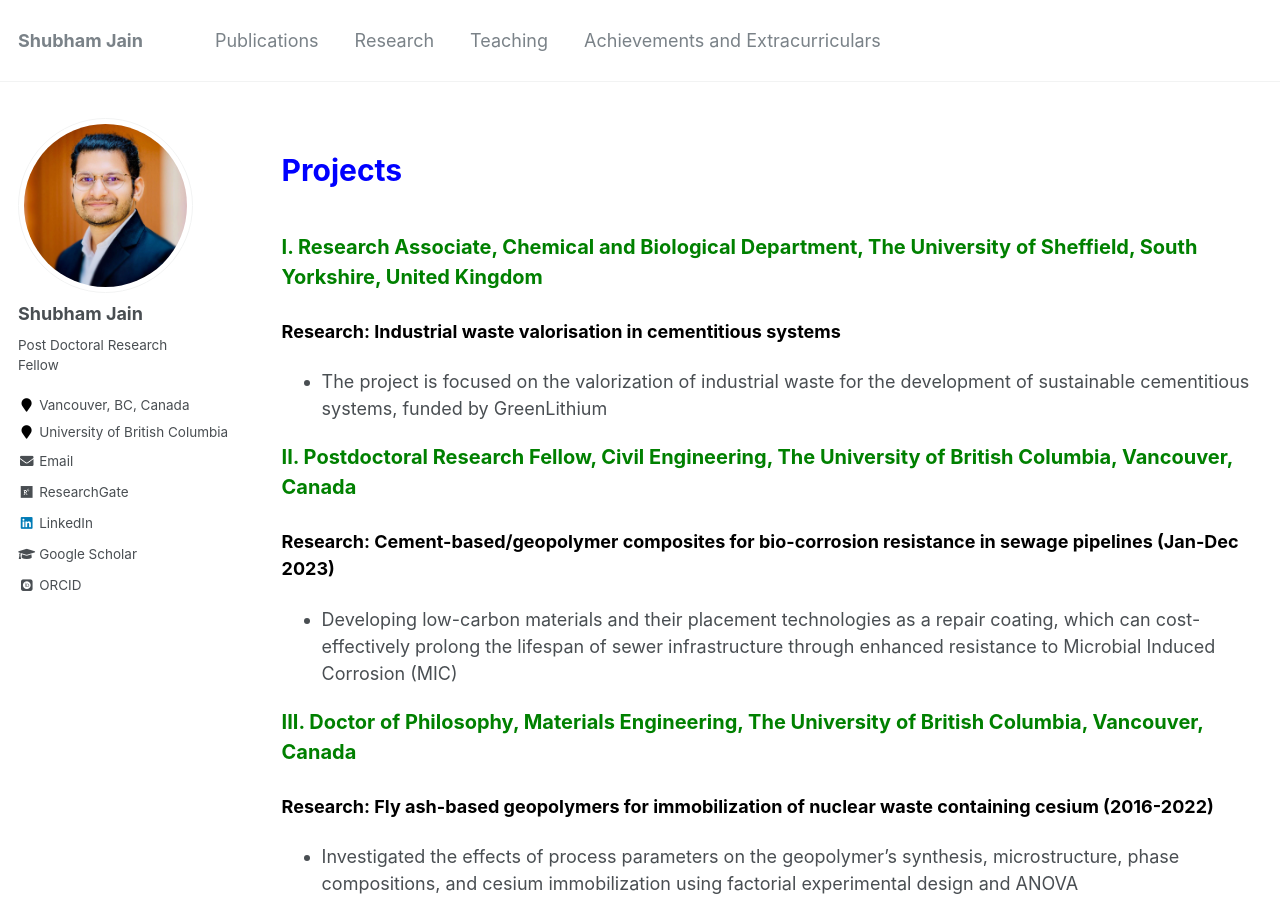
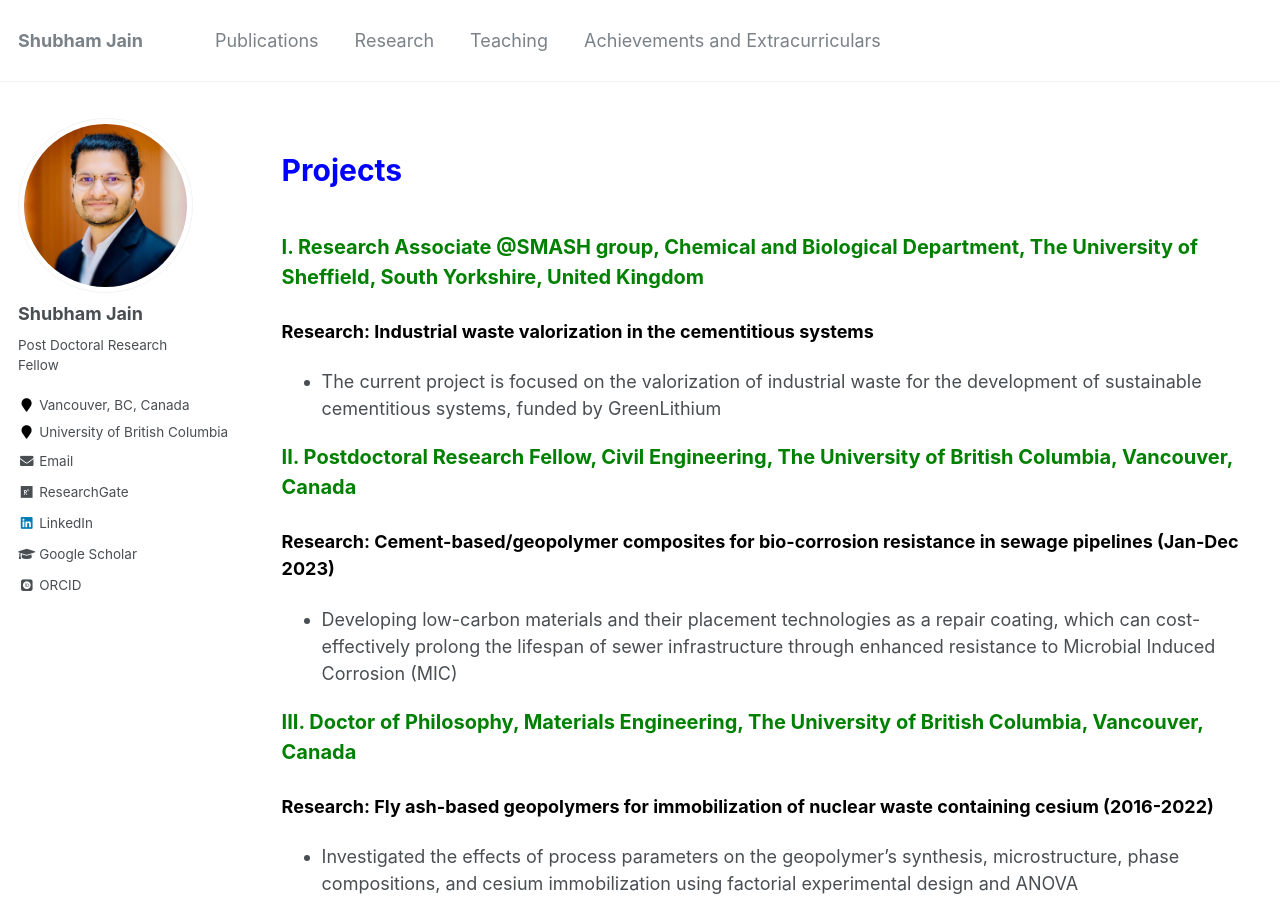
Before and after one commit to shubhamj2611/shubhamj2611.github.io, a Jekyll site: the page built from _pages/research.md, in a window 1280 px wide and 900 px high. Built offline with Jekyll 4.4.1, drawn with Linux system fonts in a browser that asks for light colours; some web fonts are replaced.

Commit message:
Update research.md

```diff
--- a/_pages/research.md
+++ b/_pages/research.md
@@ -6,11 +6,11 @@ author_profile: true
 ---
 <p style="text-align:left; color:Blue; font-size:30px; font-weight:bold;"> Projects </p>
 
-<p style="text-align:left; color: Green; font-size:20px; font-weight:bold;"> I. Research Associate, Chemical and Biological Department, The University of Sheffield, South Yorkshire, United Kingdom </p>
+<p style="text-align:left; color: Green; font-size:20px; font-weight:bold;"> I. Research Associate @SMASH group, Chemical and Biological Department, The University of Sheffield, South Yorkshire, United Kingdom </p>
 
-<p style="text-align:left; color: black; font-size:18px; font-weight:bold;"> Research: Industrial waste valorisation in cementitious systems </p>
+<p style="text-align:left; color: black; font-size:18px; font-weight:bold;"> Research: Industrial waste valorization in the cementitious systems </p>
 
-* The project is focused on the valorization of industrial waste for the development of sustainable cementitious systems, funded by GreenLithium
+* The current project is focused on the valorization of industrial waste for the development of sustainable cementitious systems, funded by GreenLithium
 
 
 
```
